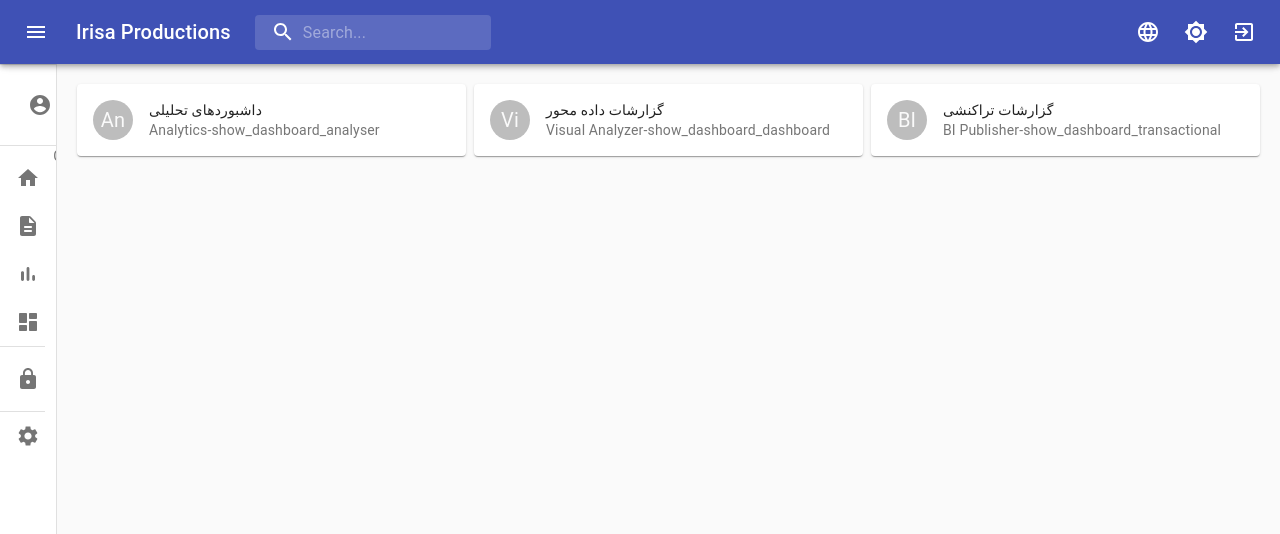
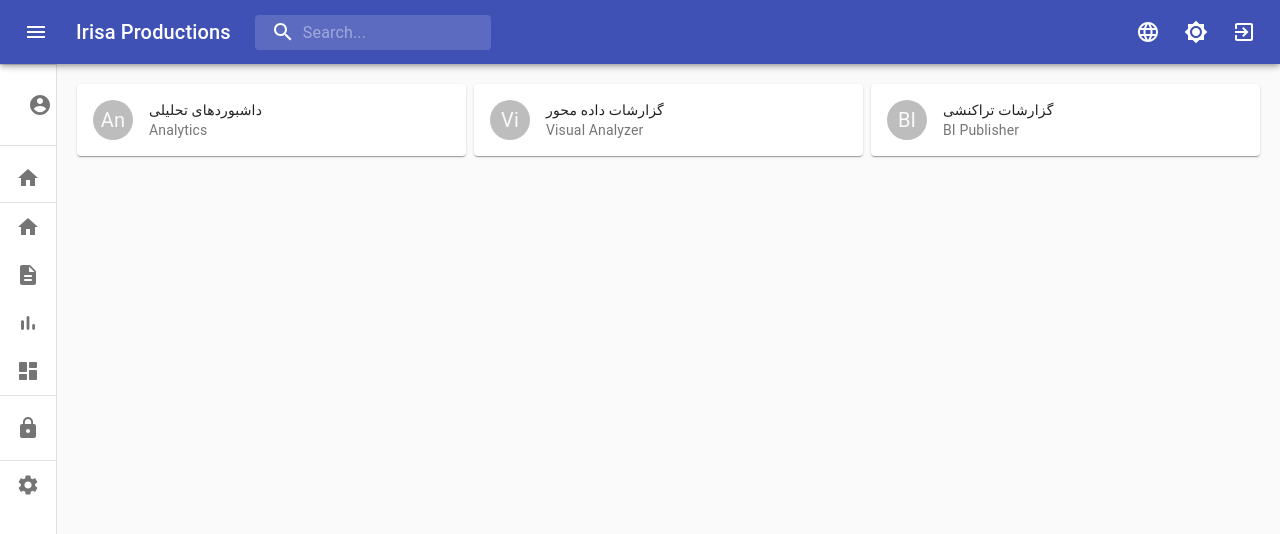
Before and after one commit to ebrahimsalehi1/obiee-react-irisa, a React app: page / in a window 1280 px wide. Shown: the top 534 px of the page. Built offline with nearby package versions, Linux system fonts and the light colour scheme; what jss-rtl would draw is missing.

Commit message:
considering render times and performance

```diff
--- a/src/hoc/Dashboard.js
+++ b/src/hoc/Dashboard.js
@@ -62,7 +62,7 @@
                         <ObieeCardReport
                         key={index}
                         title={item.name}
-                        subheader={item.latinName+'-'+item.type}
+                        subheader={item.latinName}
                         type={item.type}
                         avatarText={item.latinName.substring(0,2)}
                         selected={item.type===context.obieeState.shown_component}
--- a/src/hoc/ObieeDrawer.js
+++ b/src/hoc/ObieeDrawer.js
@@ -151,7 +151,7 @@
           </IconButton>
         </div>
         <Divider />
-        <Card style={{"minHeight":"60px","boxShadow":"none"}}>
+        <Card style={{"minHeight":"60px","boxShadow":"none","padding":"0","margin":"0"}}>
           <CardHeader
           //avatar={<Avatar aria-label="user" className={classes.avatar}>U</Avatar>}
 
--- a/src/hoc/ObieeDrawerMenuList.js
+++ b/src/hoc/ObieeDrawerMenuList.js
@@ -41,7 +41,7 @@
   },
 }));
 
-export default function ObieeDrawerMenuList(props){
+function ObieeDrawerMenuList(){
 
   const classes = useStyles();
   const [open, setOpen] = React.useState(false);
@@ -61,7 +61,7 @@
   const strApplicarionRoles = getText('Application roles');
   const strUserApproles = getText('User Approles');
   const strObjectsOfApprole = getText('Objects of Approle');
-  //const strReports = getText('Reports');
+  const strReports = getText('Reports');
   const strDashboard = getText('Dashboard');
   const strHome = getText('Home');
   const strSetting = getText('Setting');
@@ -69,14 +69,7 @@
   console.log('rendering DrawerMenuList');
 
   return (
-    <Grid
-    container
-    spacing={1}
-    direction="column"
-    alignItems="flex-start"
-    >
 
-    <Grid item xs={10} md={10}>
     <List
       component="nav"
       aria-labelledby="nested-list-subheader"
@@ -87,6 +80,13 @@
       // }
       className={classes.root}
     >
+
+<ListItem button key={"strDashboard88"} onClick={e=>context.obieeDispatch('show_dashboard_home')}>
+      <ListItemIcon><HomeIcon /></ListItemIcon>
+      <ListItemText >{strDashboard}</ListItemText>
+</ListItem>
+
+<Divider />
 
 <ListItem button key={strDashboard} onClick={e=>context.obieeDispatch('show_dashboard_home')}>
       <ListItemIcon><HomeIcon /></ListItemIcon>
@@ -158,12 +158,23 @@
     {/* <Version /> */}
 
   </List>
-    </Grid>
 
-    <Grid item xs={2} md={2}>
-    <Copyright/>
-    </Grid>
-
-  </Grid>
   )
 }
+
+export default React.memo(ObieeDrawerMenuList);
+
+{/* <Grid
+container
+spacing={0}
+direction="row"
+alignItems="flex-start"
+>
+    <Grid item xs={11} md={11}>
+</Grid>
+
+<Grid item xs={1} md={1}>
+<Copyright/>
+</Grid>
+
+</Grid> */}
```
